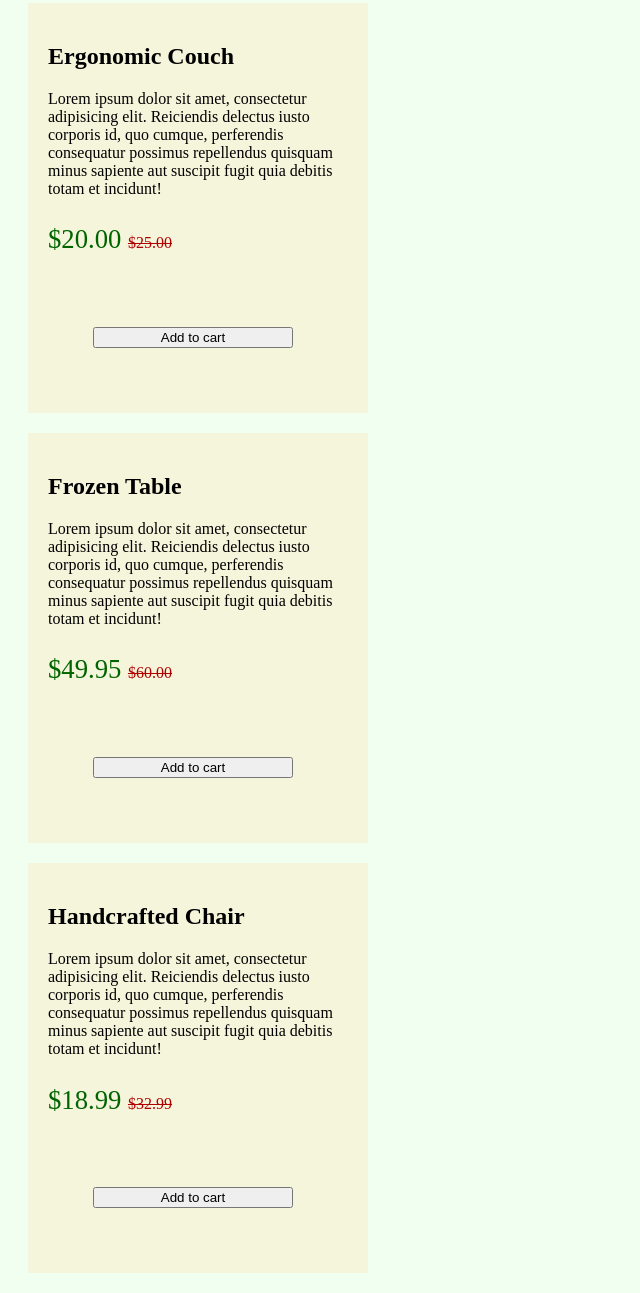
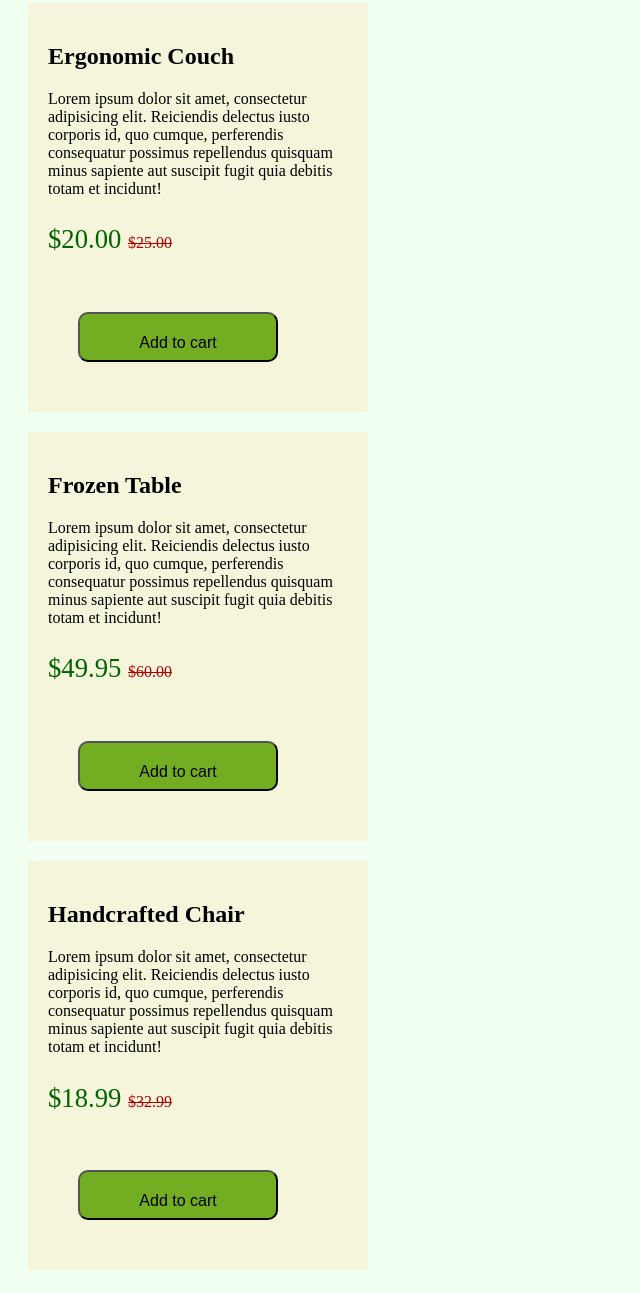
Before and after one commit to DBistel/FurnitureEmporium, a plain HTML site: page index.html in a window 1280 px wide. Shown: the part 115-1408 px from the top of the page, without its empty margins (0-640 px from the left). Drawn offline with Linux system fonts and the light colour scheme.

Commit message:
fixed redundency

```diff
--- a/index.css
+++ b/index.css
@@ -24,16 +24,20 @@ s {
 
 button {
     width: 200px;
-    margin: 45px;
+    height: 50px;
+    margin: 30px;
     text-align: center;
+    border-radius: 10px;
+    background: #73AD21;
+    padding: 20px;
+    font-size: 16px;
+}
 
-}
 button:hover{
     background-color: #f7c948;
-    font-size: 18px;
+    font-size: 16px;
 }
 
 p{
     color: black;
-
 }
--- a/index.html
+++ b/index.html
@@ -22,7 +22,7 @@
           debitis totam et incidunt!
         </p>
         <p class="price">$20.00 <s>$25.00</s></p>
-        <button>Add to cart</button>
+        <button id="roundCorners">Add to cart</button>
       </article>
       <article>
         <h2>Frozen Table</h2>
@@ -33,7 +33,7 @@
           debitis totam et incidunt!
         </p>
         <p class="price">$49.95 <s>$60.00</s></p>
-        <button>Add to cart</button>
+        <button id="roundCorners">Add to cart</button>
       </article>
       <article>
         <h2>Handcrafted Chair</h2>
@@ -44,7 +44,7 @@
           debitis totam et incidunt!
         </p>
         <p class="price">$18.99 <s>$32.99</s></p>
-        <button>Add to cart</button>
+        <button id="roundCorners">Add to cart</button>
       </article>
     </main>
   </body>
```
